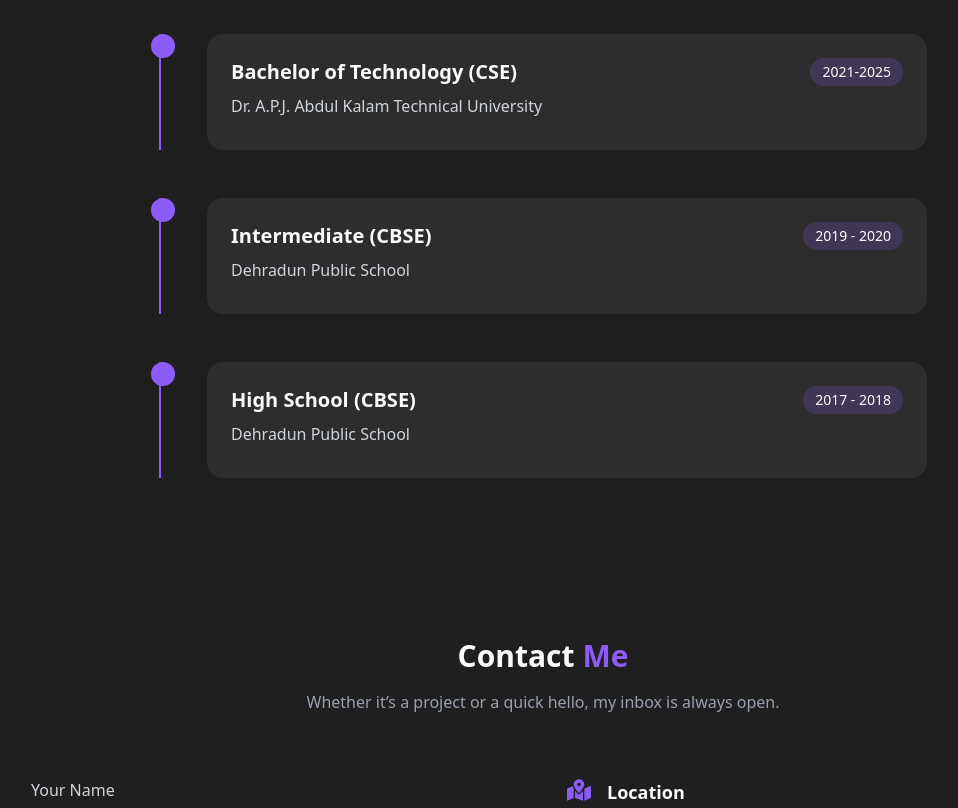
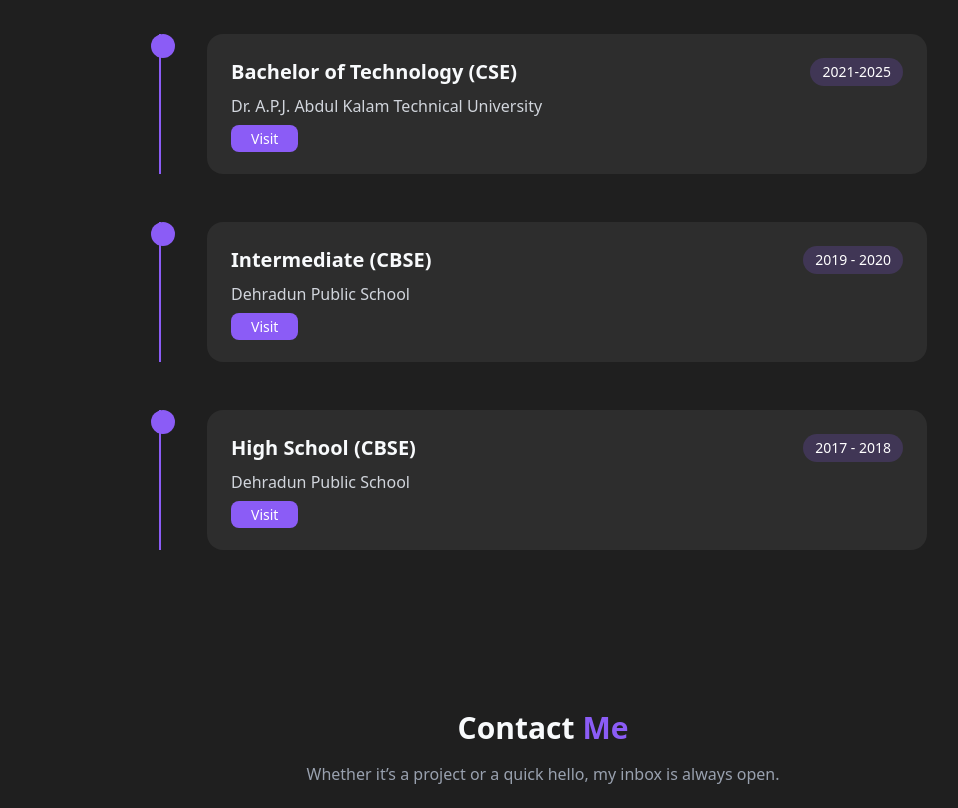
Before and after one commit to mohit-kumar29/portfolio, a React (Vite) app: page / in a window 1280 px wide. Shown: the part 3130-3938 px from the top of the page, without its empty margins (97-1055 px from the left). Built offline with nearby package versions, Linux system fonts and the light colour scheme.

Commit message:
Add link to visit in Education component

```diff
--- a/src/Components/Education.jsx
+++ b/src/Components/Education.jsx
@@ -47,6 +47,15 @@
                                 <p className='text-gray-300 mb-2'>{data.name}</p>
                                 { <p className='text-gray-300'>{data.description}</p> }
 
+                                <a
+                                href={data.link}
+                                target="_blank"
+                                rel="noopener noreferrer"
+                                className="px-5 py-1  bg-purple text-white rounded-lg text-sm hover:bg-purple-700 transition duration-300"
+                                >
+                                    Visit
+                                </a>
+
                             </div>
 
                         </div>
```
